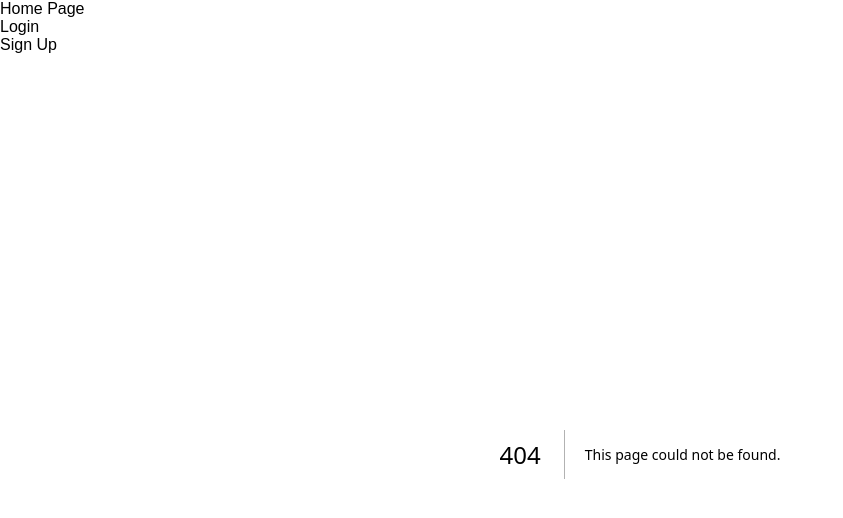
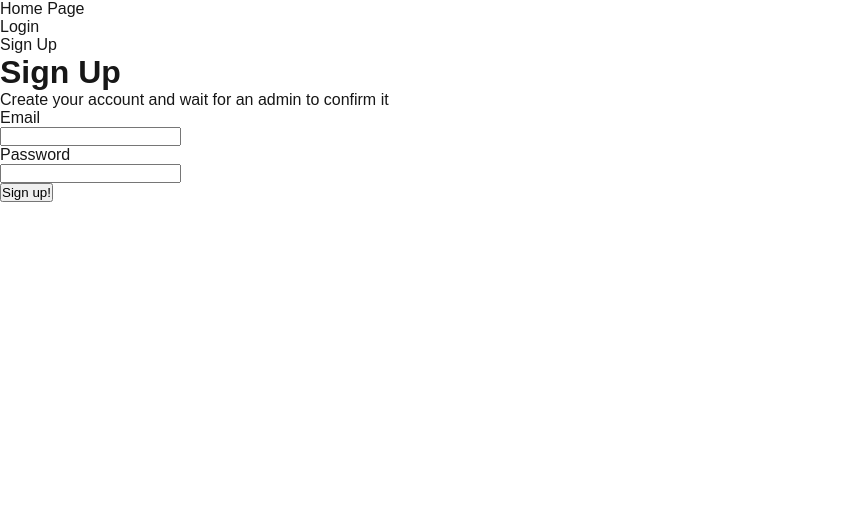
Before and after one commit to ErdemUgurlular/supportdesk, a Next.js app: page /sign-up in a window 1280 px wide. Before the commit this address had no page. Shown: the top 518 px of the page, without its empty margins (0-843 px from the left). Built offline with nearby package versions, Linux system fonts and the light colour scheme.

Commit message:
Login and SignUp pages also reuseable Form component added

```diff
--- /dev/null
+++ b/src/app/sign-up/page.js
@@ -0,0 +1,27 @@
+import Form from "@/components/form/Form";
+import { signUp } from "@/lib/sign-up";
+
+export default function SignUpPage() {
+  const headerTitle = "Sign Up";
+  const headerMessage =
+    "Create your account and wait for an admin to confirm it";
+  const formElements = [
+  {
+    title: "Email",
+    type: "email",
+    id: "email",
+    name: "email",
+  },
+  {
+    title: "Password",
+    type: "password",
+    id: "password",
+    name: "password",
+  },
+];
+  const submitMessage = "Sign up!";
+
+  return (
+    <Form headerTitle={headerTitle} headerMessage={headerMessage} formElements={formElements} submitMessage={submitMessage} signUp={signUp}/>
+  );
+}
--- /dev/null
+++ b/src/components/form/Form.js
@@ -0,0 +1,43 @@
+"use client";
+
+import { useActionState } from "react";
+import FormSubmit from "./FormSubmit";
+
+export default function Form({
+  headerTitle,
+  headerMessage,
+  signUp,
+  formElements,
+  submitMessage,
+}) {
+  const [state, formAction] = useActionState(signUp, { message: null });
+  return (
+    <>
+      <header>
+        <h1>{headerTitle}</h1>
+        <p>{headerMessage}</p>
+      </header>
+      <main>
+        <form action={formAction}>
+          {formElements.map((element) => {
+            return (
+              <div key={element.id}>
+                <p>{element.title}</p>
+                <input
+                  type={element.type}
+                  id={element.id}
+                  name={element.name}
+                  required
+                ></input>
+              </div>
+            );
+          })}
+          {state.message && <p>{state.message}</p>}
+          <p>
+            <FormSubmit message={submitMessage} />
+          </p>
+        </form>
+      </main>
+    </>
+  );
+}
--- /dev/null
+++ b/src/components/form/FormSubmit.js
@@ -0,0 +1,13 @@
+"use client";
+
+import { useFormStatus } from "react-dom";
+
+export default function FormSubmit({message}) {
+  const { pending } = useFormStatus();
+
+  return (
+    <button type="submit" disabled={pending}>
+      {pending ? "Submitting..." : message}
+    </button>
+  );
+}
--- a/src/components/layout/MainNavigation.js
+++ b/src/components/layout/MainNavigation.js
@@ -1,7 +1,7 @@
 import Link from "next/link";
 import NavLink from "./NavLink";
 
-import { navigationItems } from "@/lib/navigation";
+import { navigationItems } from "@/lib/navigation-items";
 
 export default function MainNavigation({ role = "guest" }) {
   const links = navigationItems[role] ?? navigationItems.guest;
--- /dev/null
+++ b/src/lib/sign-up.js
@@ -0,0 +1,11 @@
+'use server'
+
+export async function signUp(prevState, formData) {
+  const email = formData.get("email");
+  const password = formData.get("password");
+
+  console.log(email, password);
+  //Database insert needed later !!
+
+  return { message: "Account created successfully!" };
+}
```
Also changed, not shown: src/lib/navigation-items.js (renamed from src/lib/navigation.js).
